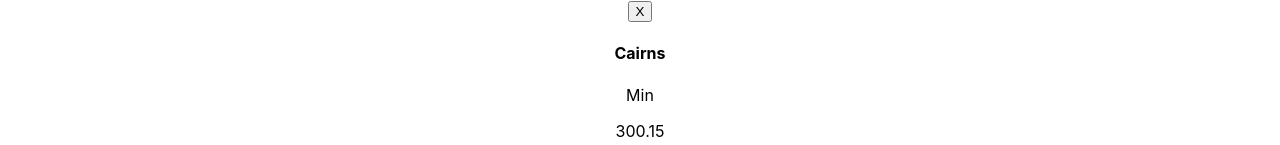
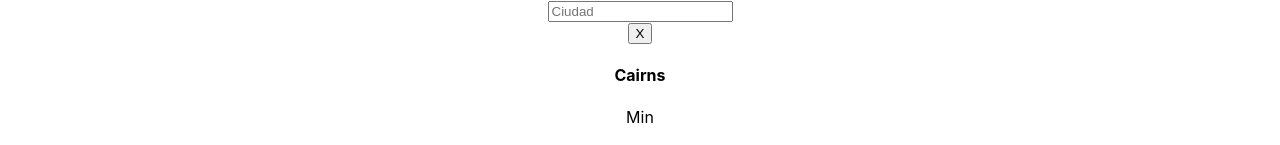
Before and after one commit to Cymbal-Axel/weather-app, a React (Create React App) app: page / in a window 1280 px wide. Shown: the top 145 px of the page. Built offline with nearby package versions, Linux system fonts and the light colour scheme.

Commit message:
se puso el SearchBar arriba de todo

```diff
--- a/src/App.js
+++ b/src/App.js
@@ -7,6 +7,13 @@ import SearchBar from './components/SearchBar.jsx';
 function App() {
   return (
     <div className="App">
+
+      <div>
+        <SearchBar
+          onSearch={(ciudad)=> alert(ciudad)}
+        />
+      </div>
+
       <div>
         <Card
           max={Cairns.main.temp_max}
```
